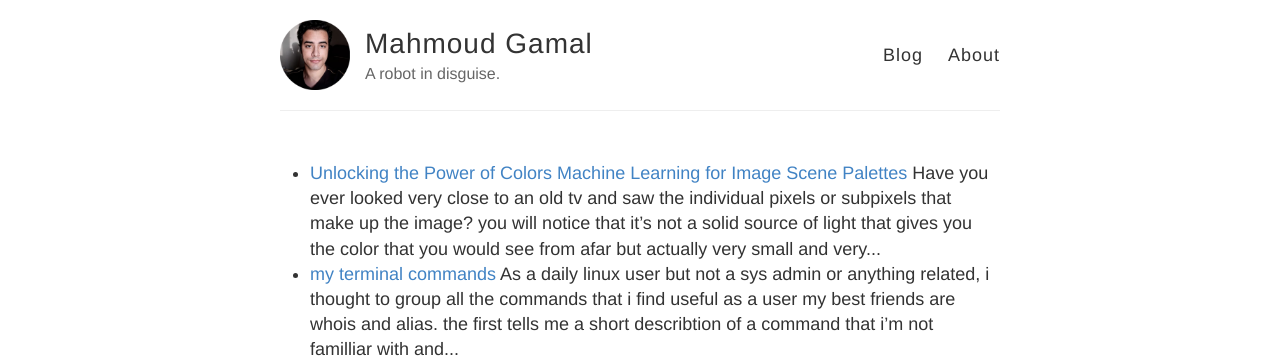
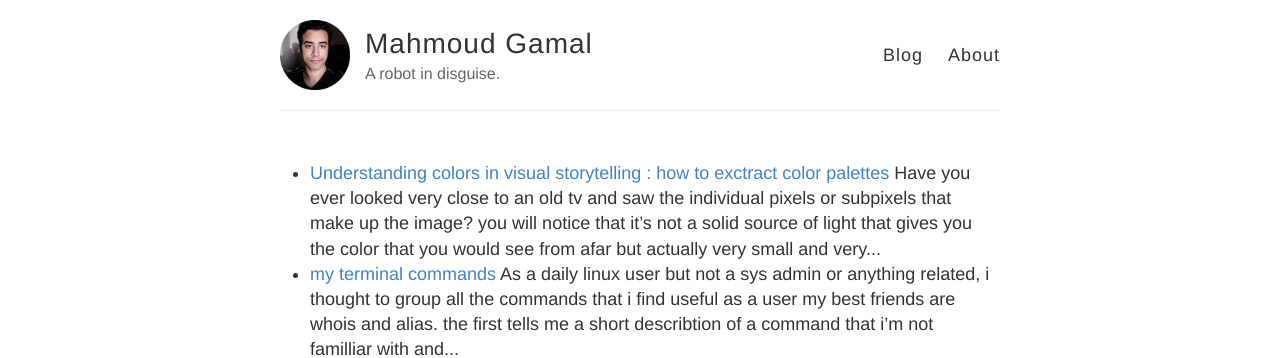
Before and after one commit to mgama1/mgama1.github.io, a Jekyll site: the page built from posts.md, in a window 1280 px wide. Shown: the top 358 px of the page. Built offline with Jekyll 4.4.1, drawn with Linux system fonts in a browser that asks for light colours; our own code applies the rules of GitHub Pages for plain Markdown files; a script that is not in the unit is left out.

Commit message:
Update 2024-02-20-color_palette.md

```diff
--- a/_posts/2024-02-20-color_palette.md
+++ b/_posts/2024-02-20-color_palette.md
@@ -1,6 +1,6 @@
 ---
 layout: post
-title: Unlocking the Power of Colors Machine Learning for Image Scene Palettes
+title: "Understanding colors in visual storytelling : how to exctract color palettes"
 ---
 Have you ever looked very close to an old tv and saw the individual pixels or subpixels that make up the image? you will notice that it's  not a solid source of light that gives you the color that you would see from afar but actually very small and very close but still separated red, blue and green light sources.
 this is how all devices show colors but it would much harder to see with a high resolution monitor and if you don't believe it look at this image. this is not a screenshot of a jpeg or png or any other image format that you are used to. it's in fact a spreadsheet and every pixel is represented by three colored cells next to each other
```
